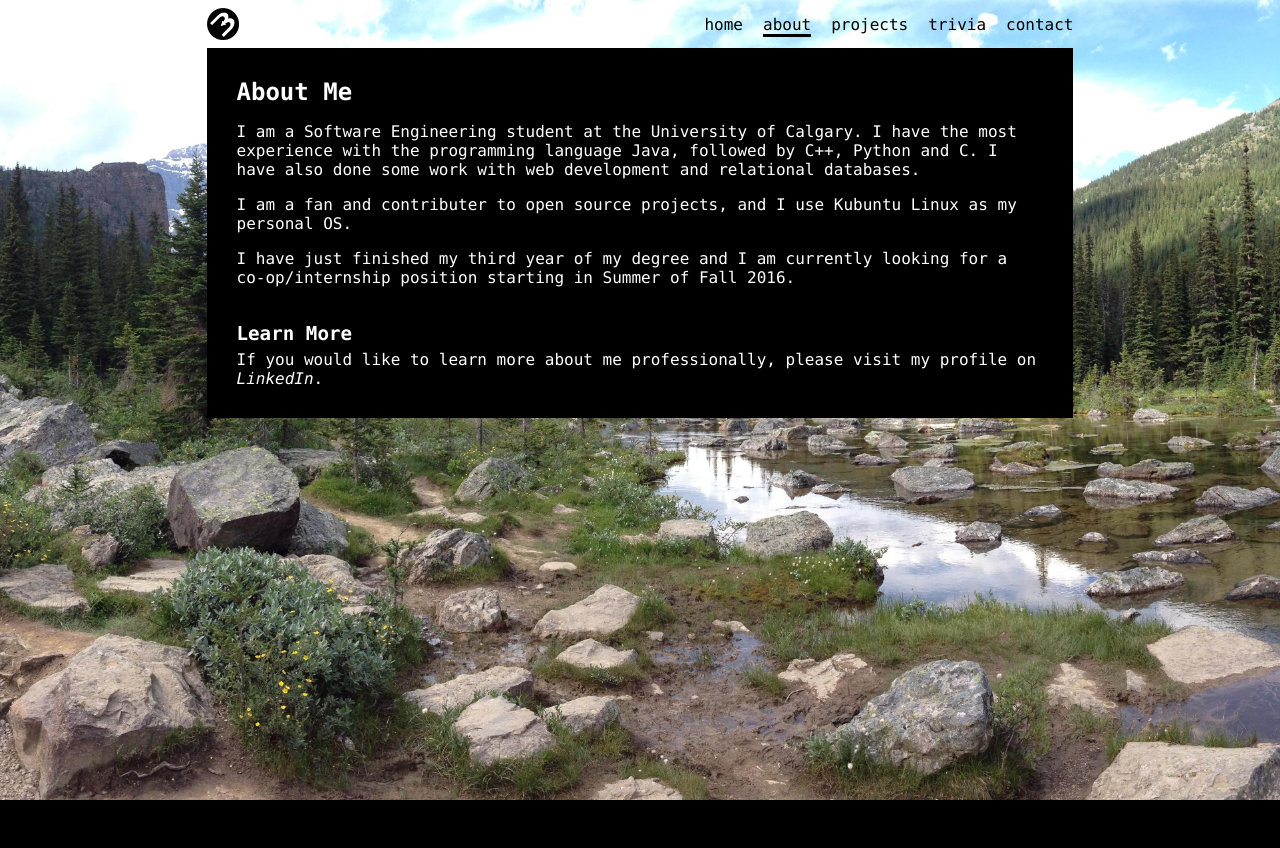
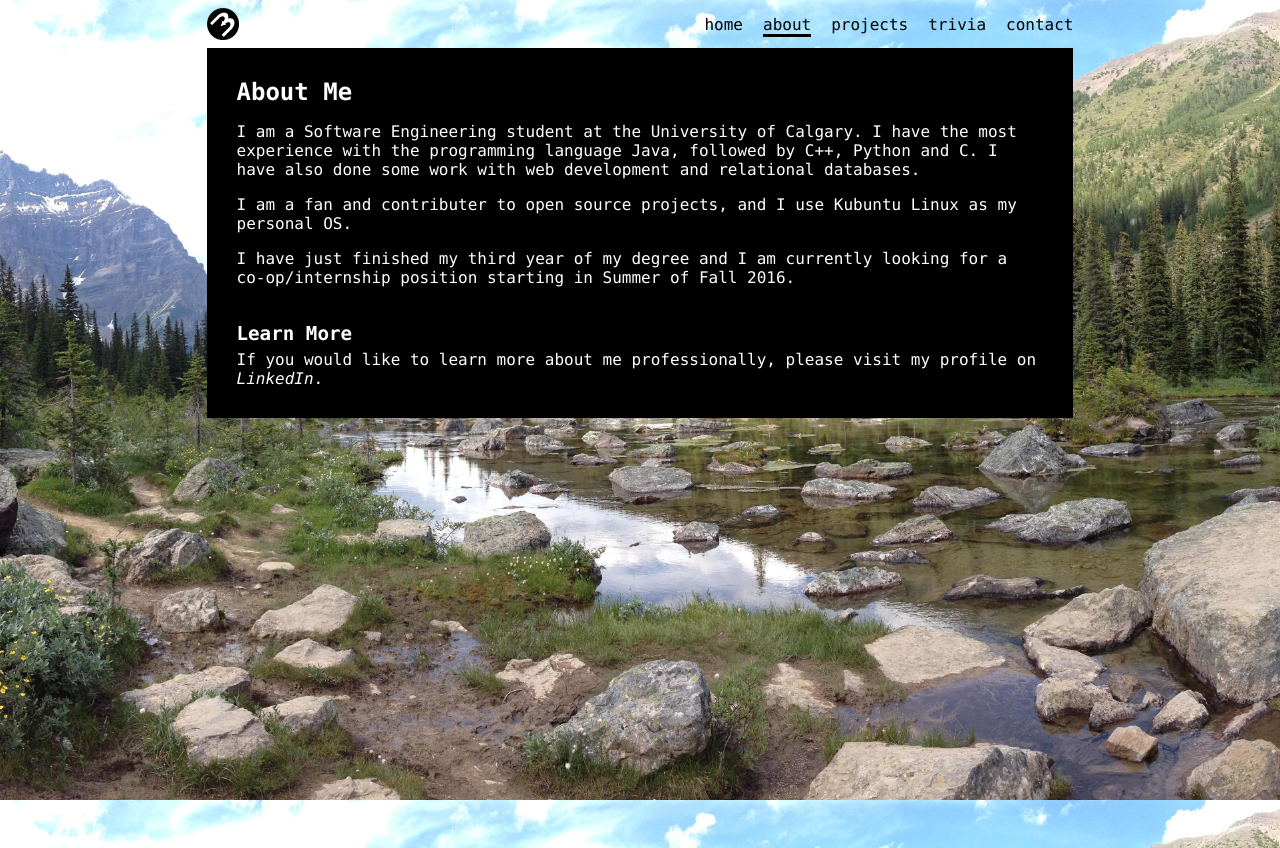
Before and after one commit to athenaie/me, a PHP site: page /about.html in a window 1280 px wide. Before the commit the page ends 800 px from the top, so only its background shows below. Run offline with PHP 8.4, Linux system fonts and the light colour scheme.

Commit message:
Move 48px on bottom of body from margin to padding.

```diff
--- a/style.css
+++ b/style.css
@@ -11,7 +11,8 @@ header {
 
 body {
   color: white;
-  margin: 0 0 48px 0;
+  margin: 0;
+  padding-bottom: 48px;
   height: 100%;
 
   background-image: url("pictures/background.JPG");
```
